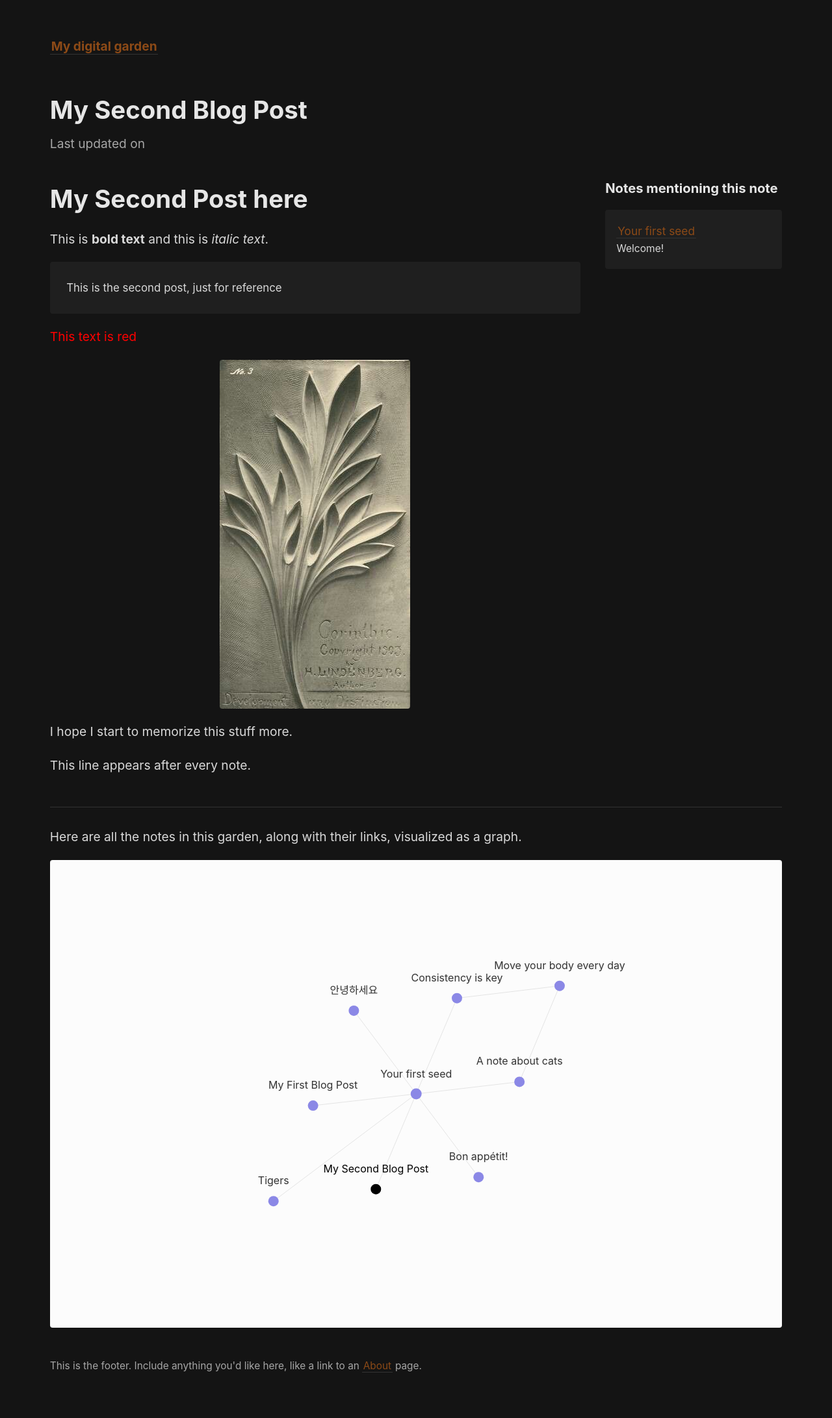
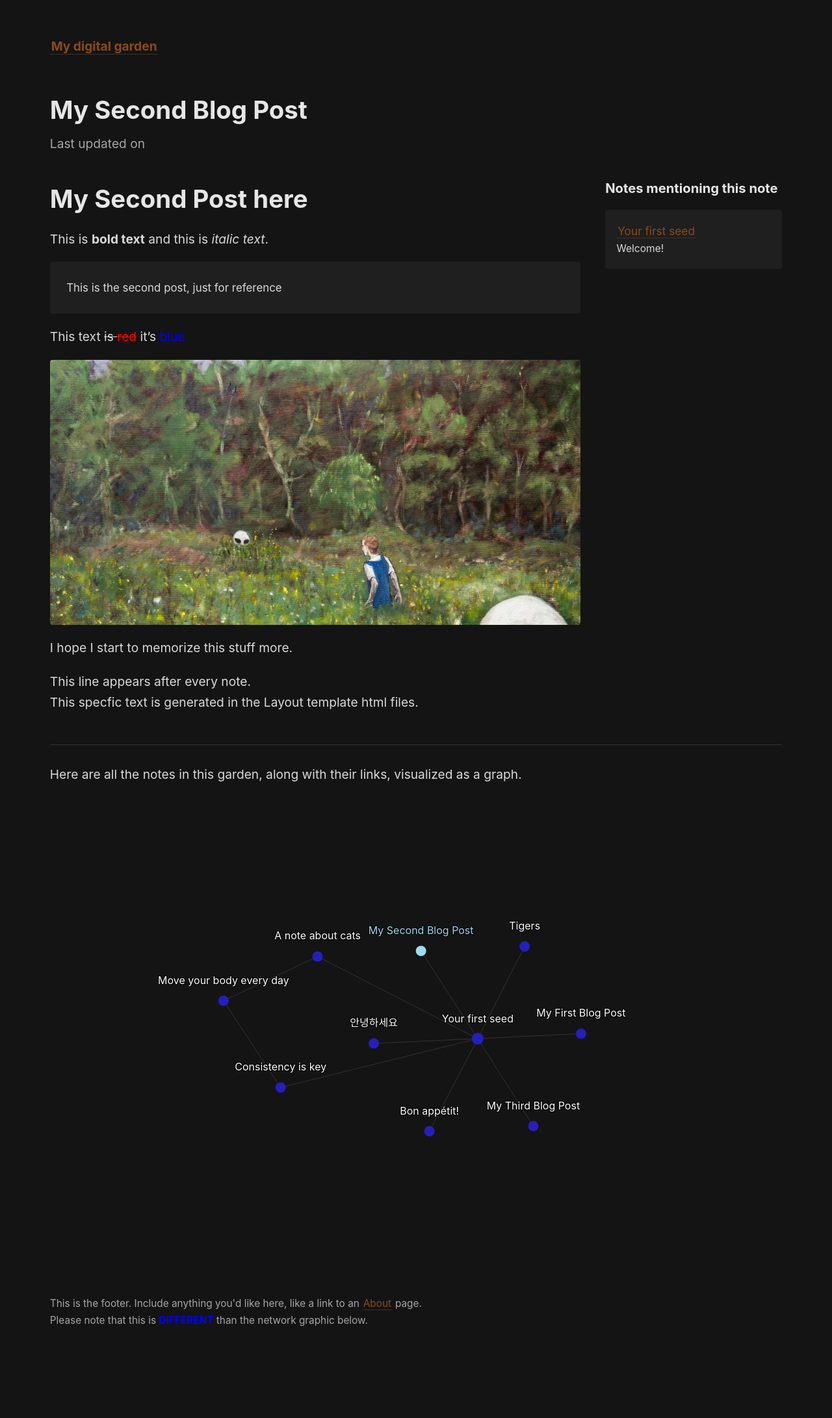
Before and after one commit to Evergiven-1/2025_07-17_WebBlogSetUp, a Jekyll site: the page built from _notes/2025-07-18-my-2nd-post.md, in a window 1280 px wide. Shown: the whole page at 65% size. Built offline with Jekyll 4.4.1, drawn with Linux system fonts in a browser that asks for light colours; after the commit the page ends 2113 px from its top, so only the background shows below that.

Commit message:
My Third Blog Post + Various
Really getting some handle on graphical elements (at least what to look for)

```diff
--- a/_includes/footer.html
+++ b/_includes/footer.html
@@ -1 +1 @@
-This is the footer. Include anything you'd like here, like a link to an <a class="internal-link" href="{{ site.baseurl }}/about">About</a> page.
+This is the footer. Include anything you'd like here, like a link to an <a class="internal-link" href="{{ site.baseurl }}/about">About</a> page.<br> Please note that this is <span style="color: blue; font-weight: bold;">DIFFERENT</span> than the network graphic below.
--- a/_includes/notes_graph.html
+++ b/_includes/notes_graph.html
@@ -1,25 +1,25 @@
 <style>
   .links line {
-    stroke: #ccc;
+    stroke: #50505a;
     opacity: 0.5;
   }
 
   .nodes circle {
     cursor: pointer;
-    fill: #8b88e6;
+    fill: #251fbd;
     transition: all 0.15s ease-out;
   }
 
   .text text {
     cursor: pointer;
-    fill: #333;
-    text-shadow: -1px -1px 0 #fafafabb, 1px -1px 0 #fafafabb, -1px 1px 0 #fafafabb, 1px 1px 0 #fafafabb;
+    fill: #ffffff;
+    text-shadow: -1px -1px 0 #000000bb, 1px -1px 0 #000000bb, -1px 1px 0 #000000bb, 1px 1px 0 #000000bb;
   }
 
   .nodes [active],
   .text [active] {
     cursor: pointer;
-    fill: black;
+    fill: rgb(158, 219, 242);
   }
 
   .inactive {
@@ -28,7 +28,7 @@
   }
 
   #graph-wrapper {
-    background: #fcfcfc;
+    background: transparent;
     border-radius: 4px;
     height: auto;
   }
--- a/_layouts/note.html
+++ b/_layouts/note.html
@@ -14,7 +14,7 @@ layout: default
   <div id="notes-entry-container">
     <content>
       {{ content }}
-      <p>This line appears after every note.</p>
+      <p>This line appears after every note.<br>This specfic text is generated in the Layout template html files.</p>
     </content>
 
     <side style="font-size: 0.9em">
--- a/_notes/2025-07-18-my-2nd-post.md
+++ b/_notes/2025-07-18-my-2nd-post.md
@@ -6,8 +6,9 @@ title: "My Second Blog Post"
 This is **bold text** and this is *italic text*.
 >This is the second post, just for reference
 
-<span style="color: red;">This text is red</span>
+This text <span style="text-decoration: line-through;">is </span><span style="color: red; text-decoration: line-through;">red</span> it's <span style="color: blue;">blue</span>
 
-![This Other Image](/assets/4bb0de36.jpg)
+
+![This Other Image](/assets/Walking_Home.jpg)
 
 I hope I start to memorize this stuff more.
```
Also changed, not shown: _notes/2025-07-20-my-3rd-post.md (added, +36 -0 lines), _notes/your-first-note.md (+4 -0 lines), _pages/index.md (+2 -2 lines), assets/Walking_Home.jpg (added).
